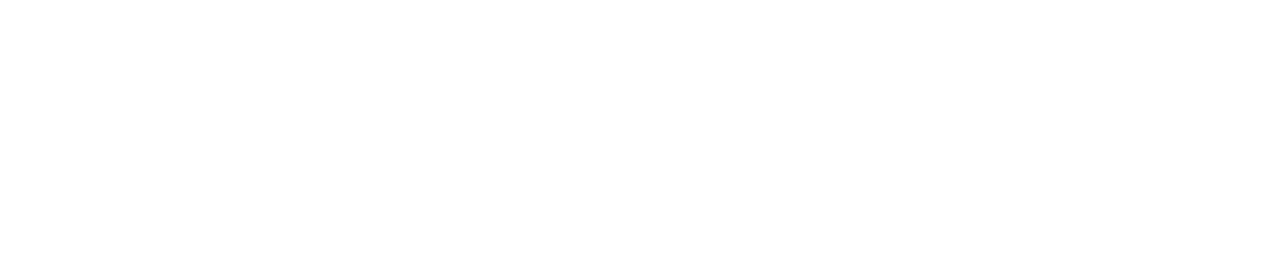
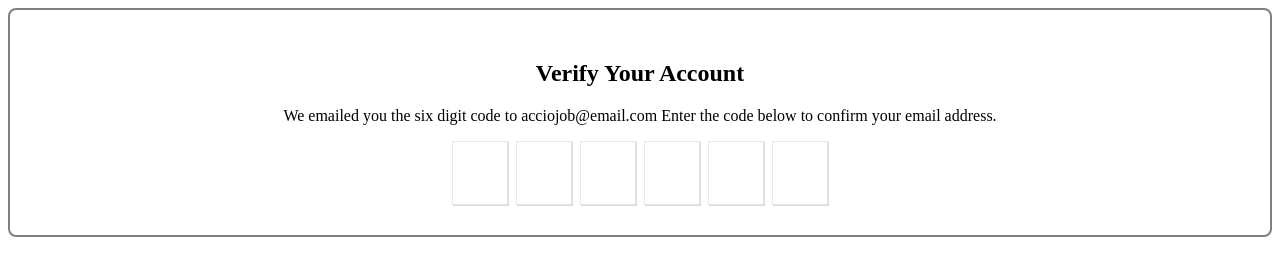
Before and after one commit to acciojob/OTP-Dikesh01, a website: page main.html in a window 1280 px wide. Drawn offline with Linux system fonts and the light colour scheme.

Commit message:
created a submission

```diff
--- a/main.html
+++ b/main.html
@@ -4,9 +4,69 @@
 
 <head>
 	<link rel="stylesheet" href="styles.css">
+
+	<style>
+
+			section{
+/* 				width:100vw;
+				height:100vh; */
+					border:2px solid gray;
+					padding: 30px;
+					border-radius: 8px;
+
+
+
+			}
+			h1,p{
+				text-align: center;
+			}
+
+
+			.code-container .code{
+				width:50px;
+				height:60px;
+				border:0.5px solid rgb(238, 230, 230);
+				box-shadow: 0.5px 0.5px 0.5px rgb(226, 216, 204);
+				font-size:24px;
+				text-align: center;
+
+			}
+
+			.code-container{
+					display:flex;
+					justify-content:center;
+					gap:8px;
+			}
+		.code:focus{
+			outline:none;
+
+		}
+
+
+
+
+
+	</style>
 </head>
 
 <body>
+
+			<section>
+						<div>
+							<h1 id="verification_heading">Verify Your Account</h1>
+						<p id="verification_subtext">We emailed you the six digit code to acciojob@email.com Enter the code below to confirm your email address.</p>
+						</div>
+						<di class="code-container">
+
+							<input type="text" name="code" class="code" >
+							<input type="text" name="code" class="code">
+							<input type="text" name="code" class="code">
+							<input type="text" name="code" class="code">
+							<input type="text" name="code" class="code">
+							<input type="text" name="code" class="code">
+
+						</div>
+			</section>
 	<!-- the entire body must be written by student -->
     <script type="text/javascript" src="./script.js">
 </script>
--- a/script.js
+++ b/script.js
@@ -1 +1,17 @@
 //your JS code here. If required.
+
+let element = document.getElementsByClassName("code");
+
+for(let i=0; i<element.length; i++){
+	element[i].addEventListener("keyup", (event) =>{
+		let currentElement = event.target
+			let code = event.key.charCodeAt(0);
+		if(code>= 48 && code <=57){
+			let nextElemet = currentElement.nextElementSibling;
+			if(nextElemet){
+				nextElemet.focus();
+			}
+
+		}
+	})
+}
```
